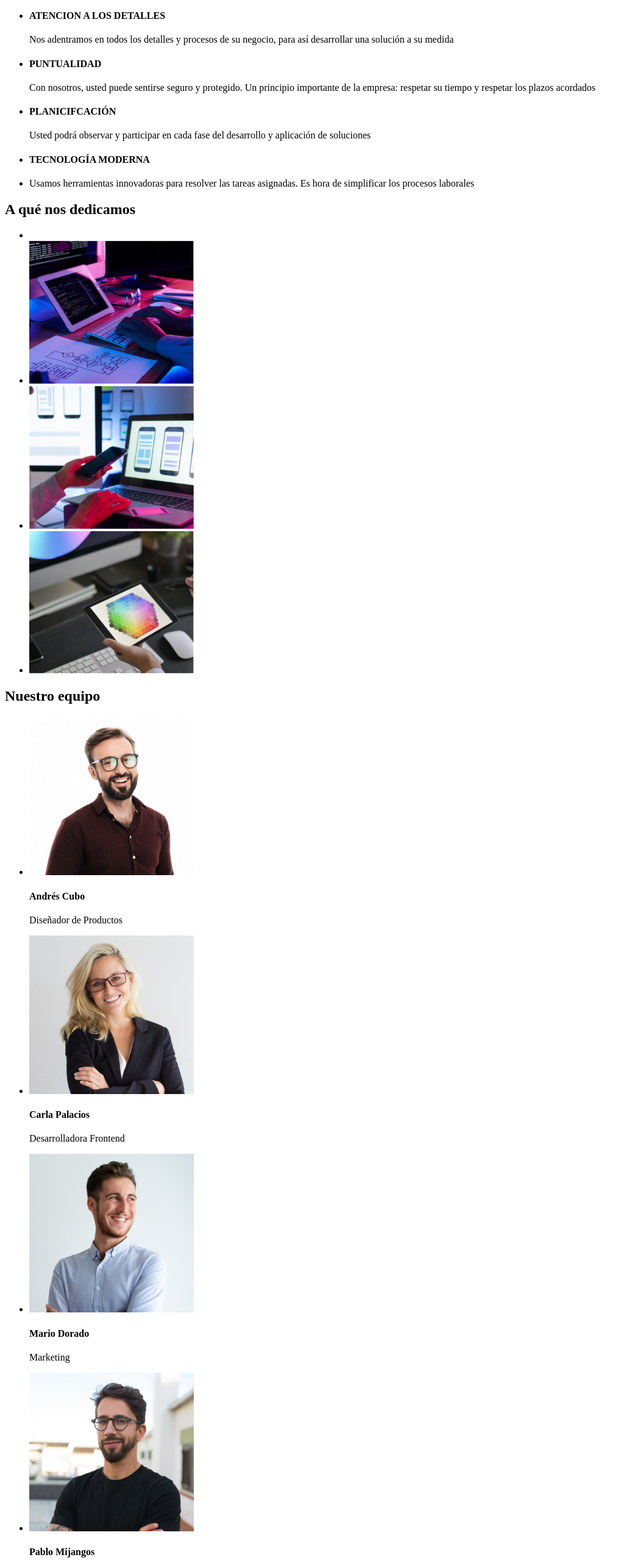
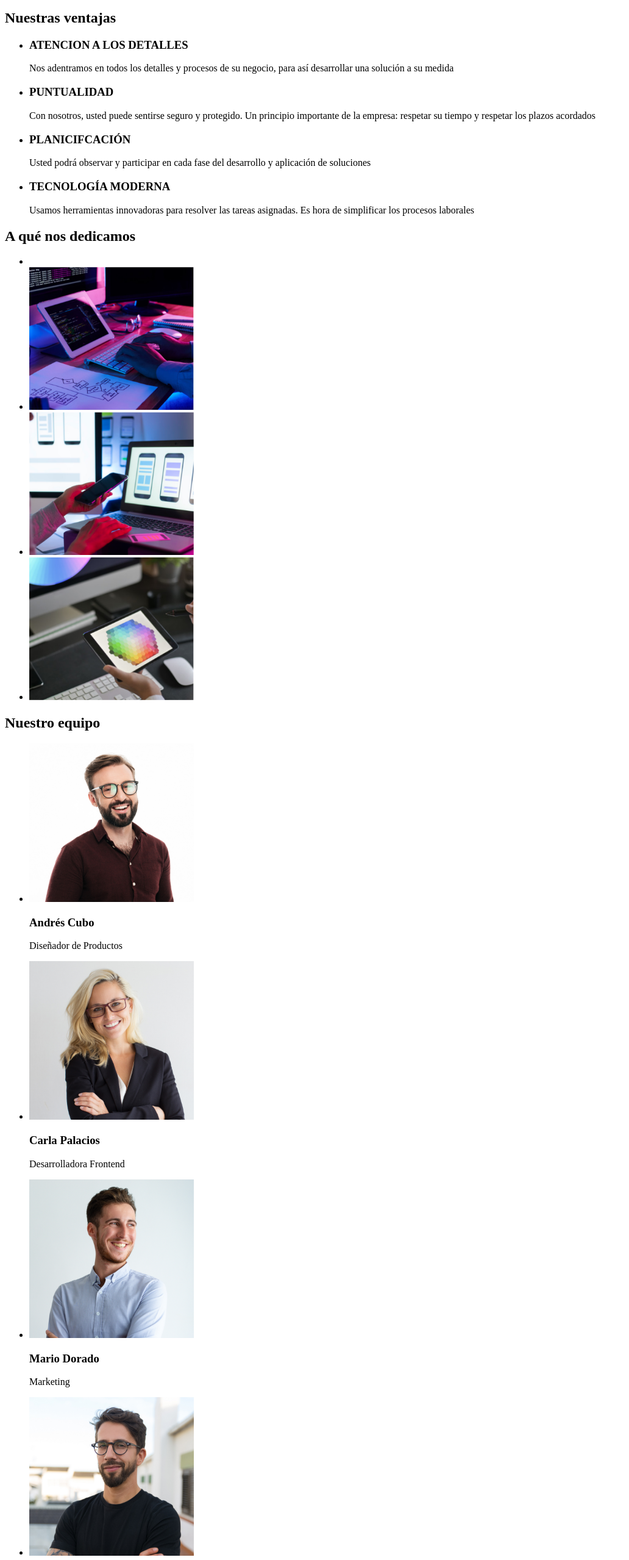
Before and after one commit to Jacksondg712/goit-markup-hw-01, a plain HTML site: page index.html in a window 1280 px wide. Shown: the part 240-2798 px from the top of the page at 61% size, without its empty margins (0-1032 px from the left). Drawn offline with Linux system fonts and the light colour scheme.

Commit message:
fourth correction
correction list containers - correction section our team - correction footer

```diff
--- a/index.html
+++ b/index.html
@@ -39,27 +39,30 @@
 
             <!-- Tercera seccion, cualidades -->
             <section>
+                <h2>Nuestras ventajas</h2>
                 <ul>
                     <li>
-                        <h4>ATENCION A LOS DETALLES</h4>
+                        <h3>ATENCION A LOS DETALLES</h3>
                         <P>Nos adentramos en todos los detalles y procesos de su negocio, para así desarrollar una solución a su medida</P>
                     </li>
                 </ul>
                 <ul>
                     <li>
-                        <h4>PUNTUALIDAD</h4>
+                        <h3>PUNTUALIDAD</h3>
                         <P>Con nosotros, usted puede sentirse seguro y protegido. Un principio importante de la empresa: respetar su tiempo y respetar los plazos acordados</P>
                     </li>
                 </ul>
                 <ul>
                     <li>
-                        <h4>PLANICIFCACIÓN</h4>
+                        <h3>PLANICIFCACIÓN</h3>
                         <p>Usted podrá observar y participar en cada fase del desarrollo y aplicación de soluciones</p>
                     </li>
                 </ul>
                 <ul>
-                    <li><h4>TECNOLOGÍA MODERNA</h4></li>
-                    <li><p>Usamos herramientas innovadoras para resolver las tareas asignadas. Es hora de simplificar los procesos laborales</p></li>
+                    <li>
+                        <h3>TECNOLOGÍA MODERNA</h3>
+                        <p>Usamos herramientas innovadoras para resolver las tareas asignadas. Es hora de simplificar los procesos laborales</p>
+                    </li>
                 </ul>
             </section>
 
@@ -84,7 +87,7 @@
                 <ul>
                     <li>
                         <img src="./images/imagen.jpg" alt="Primer miembro del equipo" width="270">
-                        <h4>Andrés Cubo</h4>
+                        <h3>Andrés Cubo</h3>
                         <p>Diseñador de Productos</p>
                     </li>
                 </ul>
@@ -93,7 +96,7 @@
                 <ul>
                     <li>
                         <img src="./images/imagen1.jpg" alt="Segundo miembro del equipo" width="270">
-                        <h4>Carla Palacios</h4>
+                        <h3>Carla Palacios</h3>
                         <p>Desarrolladora Frontend</p>
                     </li>
                 </ul>
@@ -102,7 +105,7 @@
                 <ul>
                     <li>
                         <img src="./images/imagen2.jpg" alt="Tercer miembro del equipo" width="270">
-                        <h4>Mario Dorado</h4>
+                        <h3>Mario Dorado</h3>
                         <p>Marketing</p>
                     </li>
                 </ul>
@@ -111,7 +114,7 @@
                 <ul>
                     <li>
                         <img src="./images/imagen3.jpg" alt="Cuarto miembro del equipo" width="270">
-                        <h4>Pablo Mijangos</h4></li>
+                        <h3>Pablo Mijangos</h3></li>
                         <p>Diseñador UI</p>
                     </li>
                 </ul>
@@ -121,16 +124,16 @@
 
         <!-- quinta seccion -->
         <footer>
-            <p>WebStudio</p>
+            <a href="">WebStudio</a>
             <address>
 
-                <h6>Calz. Ticomán 500, ciudad de</h6>
-                <h6>México, CDMX, México</h6>
-            </address>
+                <a href="enlace google map" target="_blank" rel="noopener noreferrer"> Calz. Ticomán 500, ciudad de mexico, CDMX, México</a>
+
             <ul>
                 <li><a href="infio@example.com">info@example.com</a></li>
                 <li><a href="+5255296000">+52 5529 6000</a></li>
             </ul>
+        </address>
 
         </footer>
 
```
